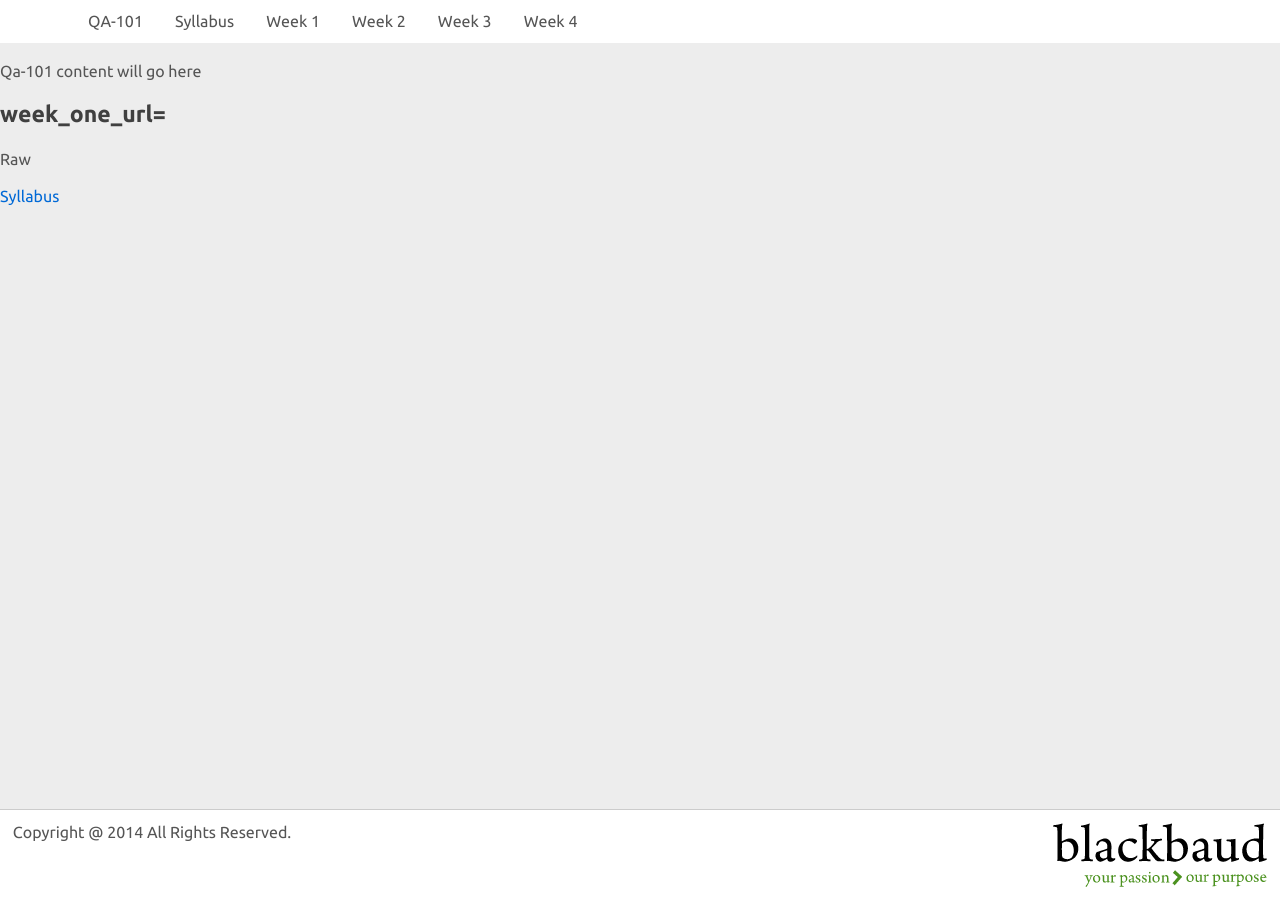
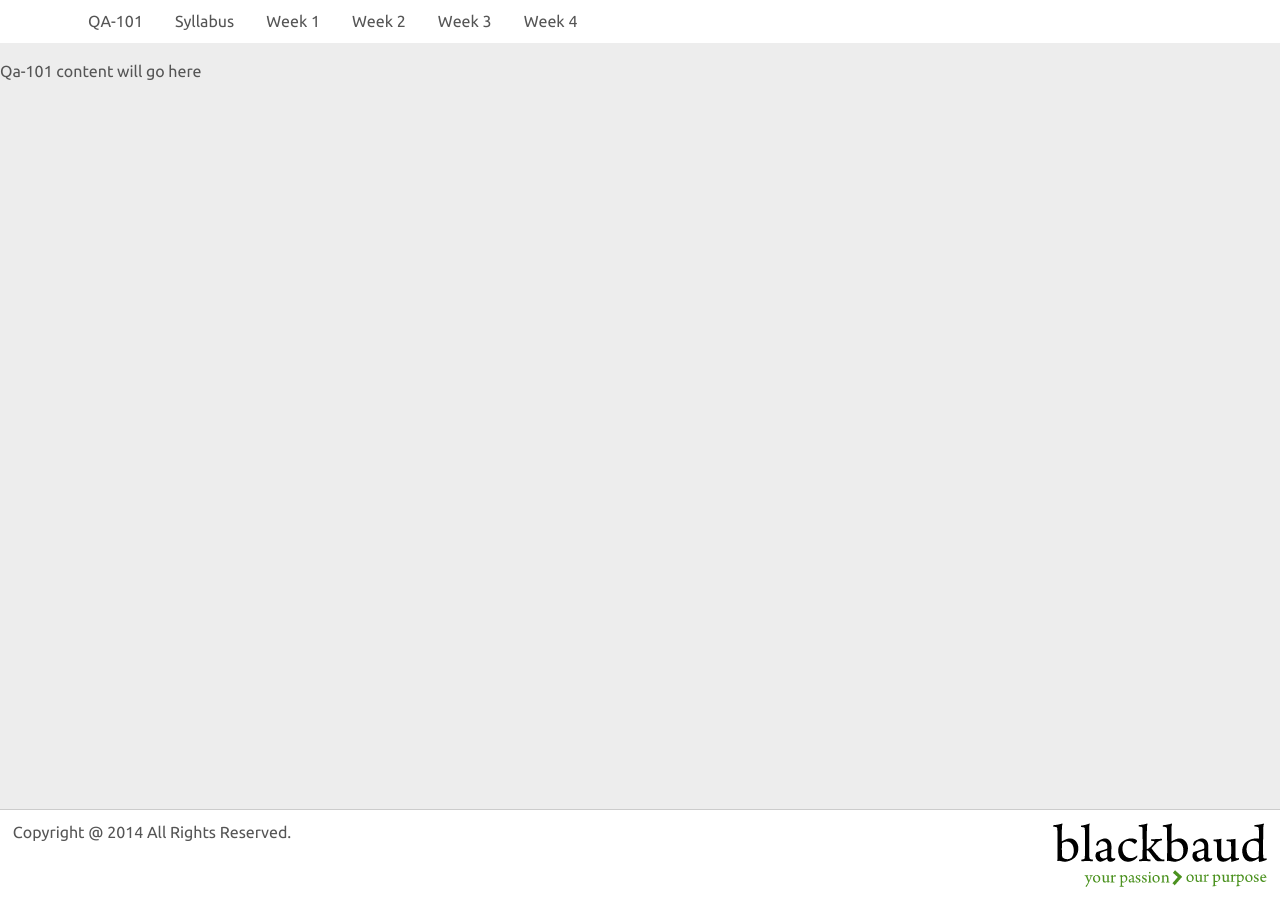
Before and after one commit to etuitiveapps/qa_101_jekyll, a Jekyll site: the page built from index.html, in a window 1280 px wide. Built offline with Jekyll 4.4.1, drawn with Linux system fonts in a browser that asks for light colours; Markdown is read by kramdown in place of the engine named in the settings.

```diff
--- a/_config.yml
+++ b/_config.yml
@@ -1,4 +1,5 @@
 name: QA-101
 markdown: redcarpet
 pygments: true
-baseurl: /qa_101_jekyll
+baseurl:
+permalink: qa_101_jekyll
--- a/_includes/navigation.html
+++ b/_includes/navigation.html
@@ -6,9 +6,7 @@
                 <a href="/index.html">{{ site.name }}</a>
             </li>
             <li>
-                {% raw %}
-                    <a href="{{ site.baseurl }}/syllabus.html">Syllabus</a>
-                {% endraw %}
+                <a href="{{ site.baseurl }}/syllabus.html">Syllabus</a>
             </li>
             <li>
                 <a href="{{ site.week_one_url }}">Week 1</a>
@@ -17,7 +15,7 @@
                 <a href="/qa_101_jekyll/week_two.html">Week 2</a>
             </li>
             <li>
-                <a href="/week_three.html">Week 3</a>
+                <a href="{{ site.permalink }}/week_three.html">Week 3</a>
             </li>
             <li>
                 <a href="/week_four.html">Week 4</a>
--- a/index.html
+++ b/index.html
@@ -4,11 +4,6 @@ title: QA-101
 ---
 
         <p> Qa-101 content will go here </p>
-        <h4>week_one_url= {{ site.week_one_url }}</h4>
-<p>Raw</p>
-{% raw %}
-<a href="{{ site.baseurl }}/syllabus.html">Syllabus</a>
-{% endraw %}
 
 
 <!--<div id="home">-->
```
